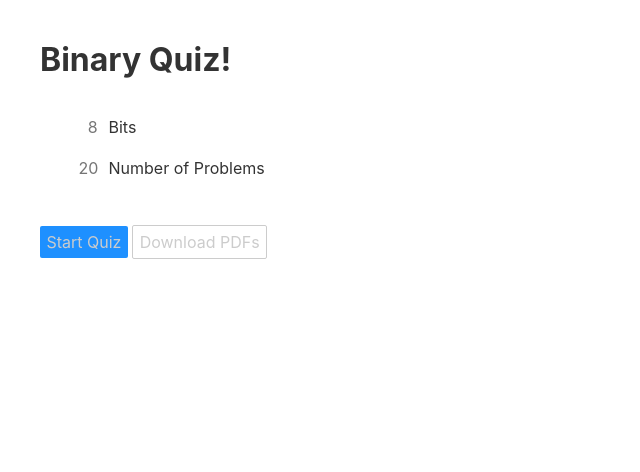
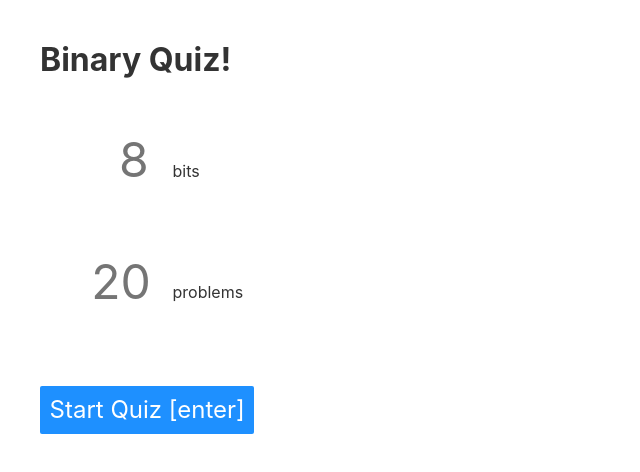
Before and after one commit to zevaverbach/binary_quiz_frontend, a Svelte app: page / in a window 1280 px wide. Shown: the top 472 px of the page, without its empty margins (0-640 px from the left). Built offline with nearby package versions, Linux system fonts and the light colour scheme.

Commit message:
small tweaks

```diff
--- a/package.json
+++ b/package.json
@@ -1,6 +1,6 @@
 {
   "name": "binary-quiz-frontend",
-  "version": "0.0.1",
+  "version": "0.0.3",
   "author": "Zev Averbach <zev@averba.ch> (https://averba.ch)",
   "license": "MIT",
   "scripts": {
--- a/public/global.css
+++ b/public/global.css
@@ -68,6 +68,9 @@
 	text-align: right; width: 2em; border: none; outline: none;
 }
 
+input:focus {
+	outline: none;
+}
 
 .primary-button {
 	cursor: pointer;
--- a/src/components/Inputs.svelte
+++ b/src/components/Inputs.svelte
@@ -14,6 +14,9 @@
     }
 
     const submit = () => {
+        if (!$num_problems){
+            num_problems.update(() => DEFAULT_NUM_PROBLEMS)
+        }
         const problems_ = generateProblems($bits, $num_problems)
         problems.update(() => problems_)
         activeQuiz.update(() => true)
@@ -33,7 +36,7 @@
                     type=number
                     bind:value={$bits}
             >
-            Bits
+            bits
         </label>
         <label>
             <input
@@ -44,9 +47,18 @@
                     type=number
                     bind:value={$num_problems}
             >
-            Number of Problems
+            problems
         </label>
     </div>
-    <input class="primary-button" disabled={!$valid} type=submit value="Start Quiz" >
-    <input class="button" disabled={!$valid} type=button on:click={downloadAndClear} value="Download PDFs">
+    <input class="primary-button" disabled={!$valid} type=submit value="Start Quiz [enter]" >
+<!--    <input class="button" disabled={!$valid} type=button on:click={downloadAndClear} value="Download PDFs">-->
 </form>
+
+<style>
+    input[type=number] {
+        font-size: 3em;
+    }
+    input[type=submit] {
+        font-size: 1.5em;
+    }
+</style>
--- a/src/components/Problem.svelte
+++ b/src/components/Problem.svelte
@@ -36,7 +36,7 @@
     <form on:submit|preventDefault={check} class="{class_} problem">
         <label>
            {problem} =
-           <input autofocus type=number style="width: {$bits}em" bind:value={solution}>
+           <input autofocus type=number bind:value={solution}>
         </label>
         <input type=submit style="visibility: hidden">
     </form>
@@ -45,8 +45,10 @@
 <style>
     .problem {
         font-size: 3em;
-        display: flex;
-        flex-direction: row;
+    }
+
+    .problem input[type=number] {
+       border: none;
     }
     .incorrect {
         border: dodgerblue;
--- a/src/stores.js
+++ b/src/stores.js
@@ -14,5 +14,5 @@
     && ($bits || DEFAULT_BITS) >= MIN_BITS
     && ($num_problems || DEFAULT_NUM_PROBLEMS) >= MIN_PROBLEMS
     && ($num_problems || DEFAULT_NUM_PROBLEMS) <= MAX_PROBLEMS
-    && ($num_problems || DEFAULT_NUM_PROBLEMS) <= getMaxPermutations($bits)
+    && ($num_problems || DEFAULT_NUM_PROBLEMS) <= getMaxPermutations($bits || DEFAULT_BITS)
 ))
```
Also changed, not shown: 2 other files (tests, documents, lock files or other folders).
